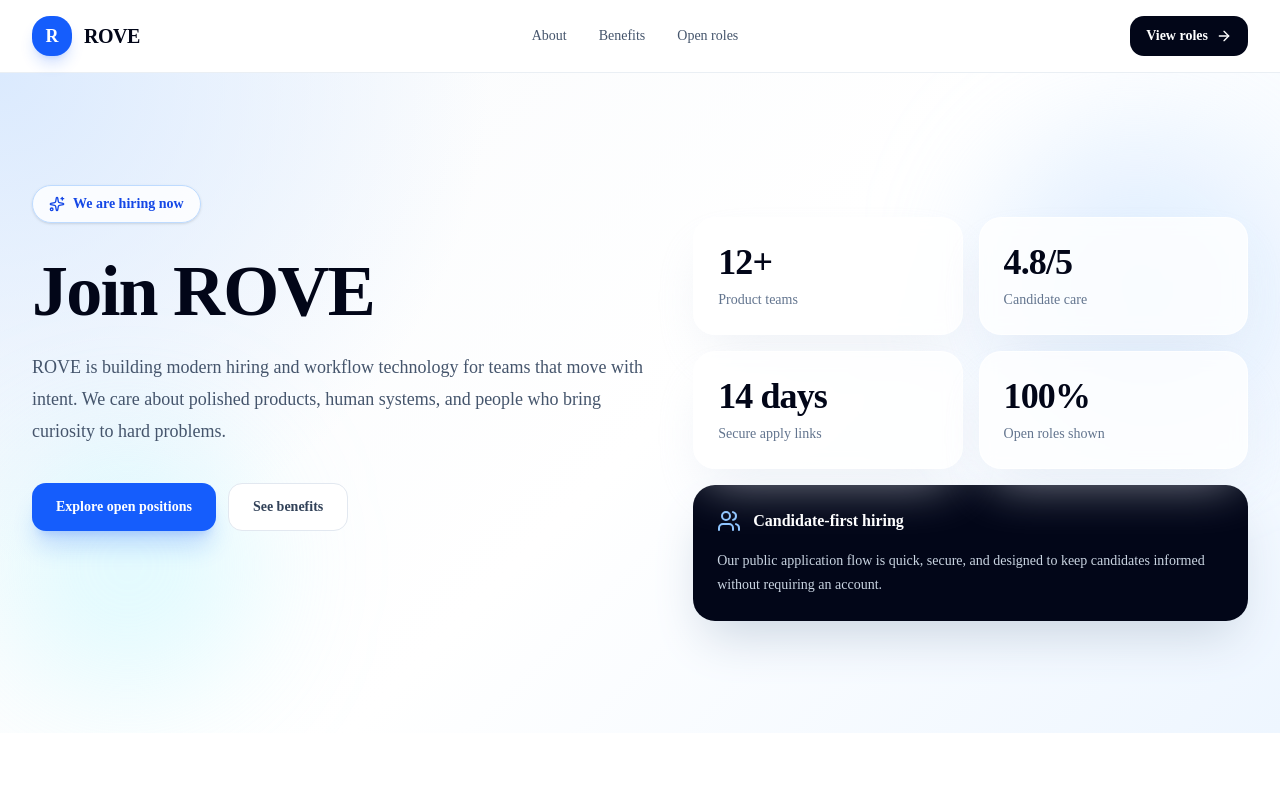
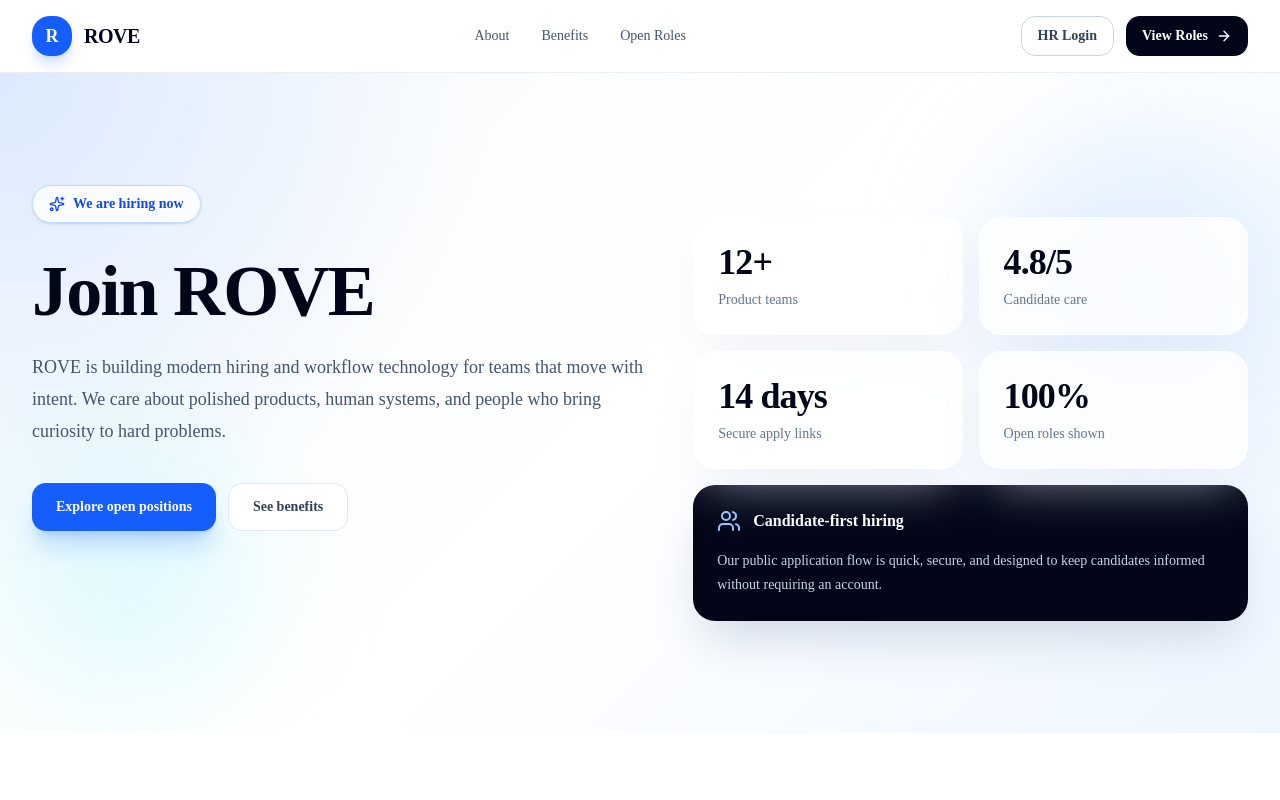
Before and after one commit to SureshChalia/rove-hire, a Next.js app: page /careers in a window 1280 px wide. Shown: the top 800 px of the page. Built offline with nearby package versions, Linux system fonts and the light colour scheme; no server answers; the database is empty.

Commit message:
header fixed of landing page

```diff
--- a/src/components/careers/CareersShell.tsx
+++ b/src/components/careers/CareersShell.tsx
@@ -19,23 +19,46 @@ export function CareersHeader() {
     <header className="sticky top-0 z-40 border-b border-slate-200/70 bg-white/90 backdrop-blur-xl">
       <div className="mx-auto flex h-18 max-w-7xl items-center justify-between px-5 sm:px-8">
         <RoveLogo href="/careers" />
+
         <nav className="hidden items-center gap-8 text-sm font-medium text-slate-600 md:flex">
-          <Link href="/careers#about" className="transition hover:text-blue-600">
+          <Link
+            href="/careers#about"
+            className="transition hover:text-blue-600"
+          >
             About
           </Link>
-          <Link href="/careers#benefits" className="transition hover:text-blue-600">
+
+          <Link
+            href="/careers#benefits"
+            className="transition hover:text-blue-600"
+          >
             Benefits
           </Link>
-          <Link href="/careers#open-positions" className="transition hover:text-blue-600">
-            Open roles
+
+          <Link
+            href="/careers#open-positions"
+            className="transition hover:text-blue-600"
+          >
+            Open Roles
           </Link>
         </nav>
-        <Link
-          href="/careers#open-positions"
-          className="inline-flex h-10 items-center gap-2 rounded-xl bg-slate-950 px-4 text-sm font-semibold text-white transition hover:bg-blue-600"
-        >
-          View roles <ArrowRight className="h-4 w-4" />
-        </Link>
+
+        <div className="flex items-center gap-3">
+          <Link
+            href="/auth/login"
+            className="inline-flex h-10 items-center rounded-xl border border-slate-300 px-4 text-sm font-semibold text-slate-700 transition hover:border-blue-600 hover:text-blue-600"
+          >
+            HR Login
+          </Link>
+
+          <Link
+            href="/careers#open-positions"
+            className="inline-flex h-10 items-center gap-2 rounded-xl bg-slate-950 px-4 text-sm font-semibold text-white transition hover:bg-blue-600"
+          >
+            View Roles
+            <ArrowRight className="h-4 w-4" />
+          </Link>
+        </div>
       </div>
     </header>
   );
```
